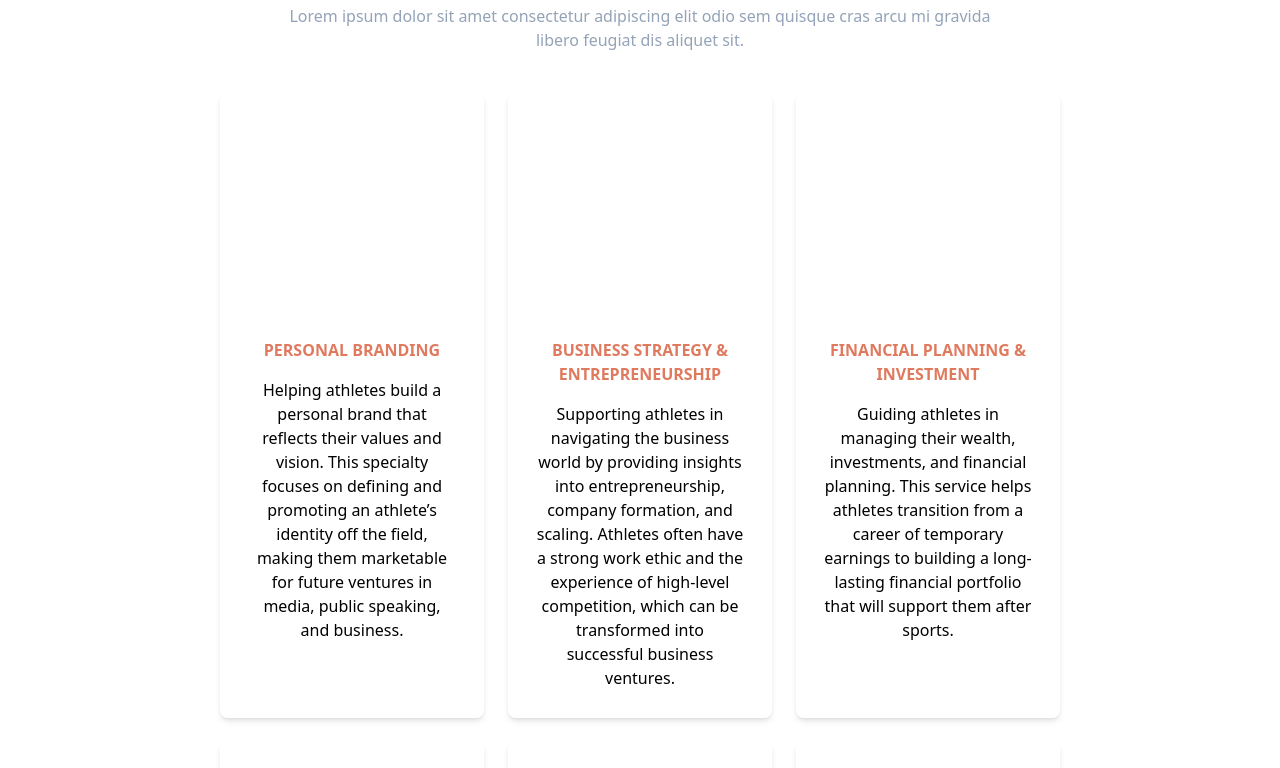
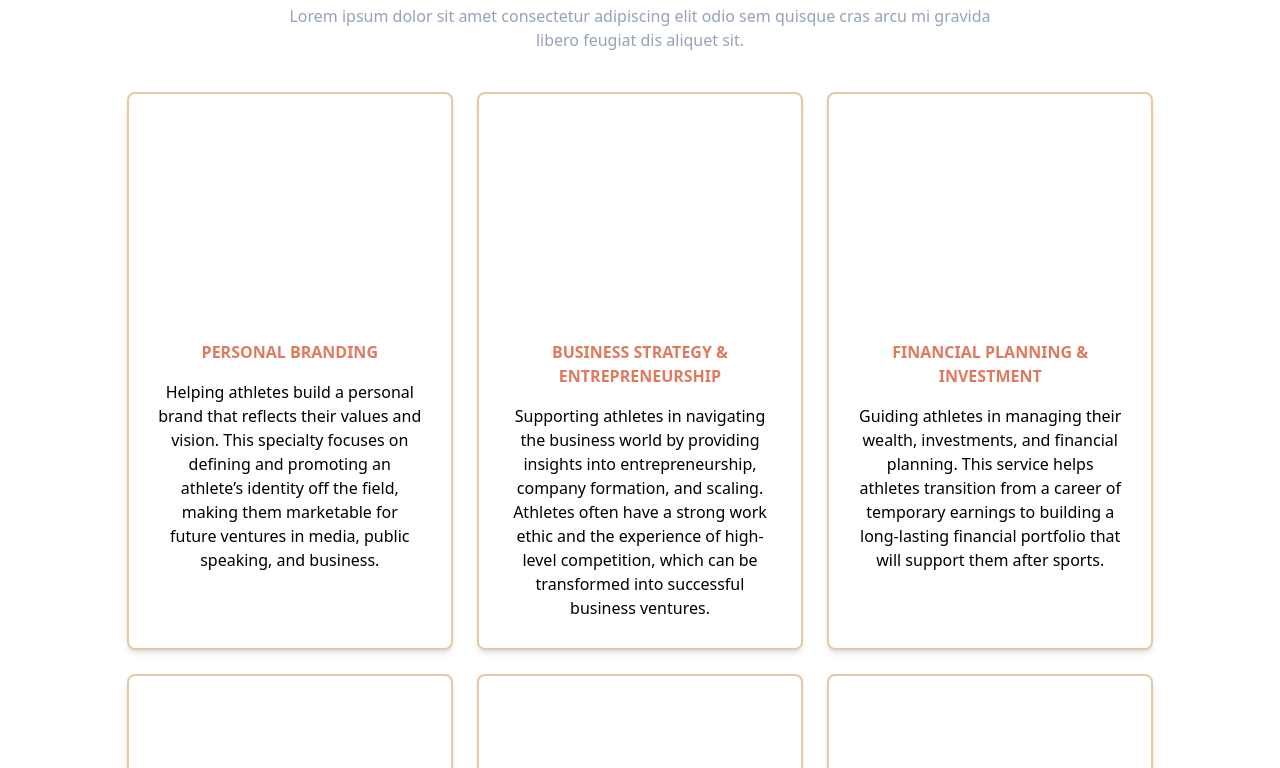
Before and after one commit to drethedevjs/next-play, a Vue app: page / in a window 1280 px wide. Shown: the part 1192-1960 px from the top of the page. Built offline with nearby package versions, Linux system fonts and the light colour scheme; some icons are missing.

Commit message:
Added a border to the objectives and widened the space for the cards.

```diff
--- a/src/components/ObjectiveCard.vue
+++ b/src/components/ObjectiveCard.vue
@@ -29,7 +29,7 @@ p {
 }
 
 .card {
-  @apply shadow-md p-3 text-center rounded-lg;
+  @apply shadow-md p-3 text-center rounded-lg border-2 border-primary;
 }
 
 img {
--- a/src/components/Specialties.vue
+++ b/src/components/Specialties.vue
@@ -20,7 +20,7 @@ export default {
       <h2>How can we help you with your next major play</h2>
       <p>Lorem ipsum dolor sit amet consectetur adipiscing elit odio sem quisque cras arcu mi gravida libero feugiat dis aliquet sit.</p>
     </div>
-    <div class="grid sm:grid-cols-2 lg:grid-cols-3 grid-cols-1 gap-6 mt-10 w-full xl:w-3/4 xl:mx-auto">
+    <div class="grid sm:grid-cols-2 lg:grid-cols-3 grid-cols-1 gap-6 mt-10 w-full xl:w-11/12 xl:mx-auto">
       <ObjectiveCard v-for="spec in specs" :specialty="spec" key="spec.id" />
     </div>
   </div>
@@ -40,7 +40,7 @@ export default {
   }
 
   .spec-container {
-    @apply lg:py-52 py-24 px-20;
+    @apply lg:py-52 py-24 sm:px-20 px-8;
   }
 
   .heading-intro {
```
